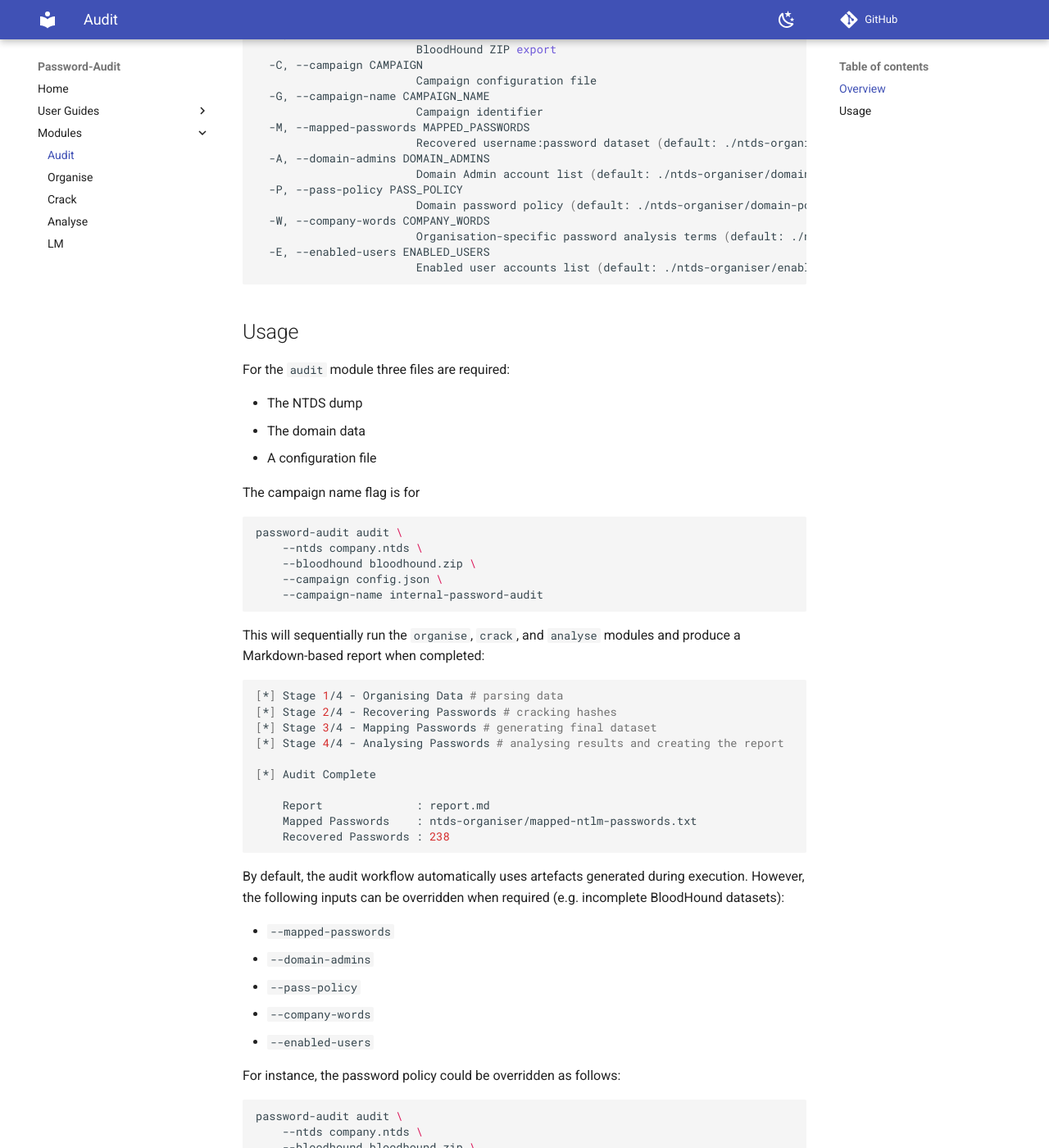
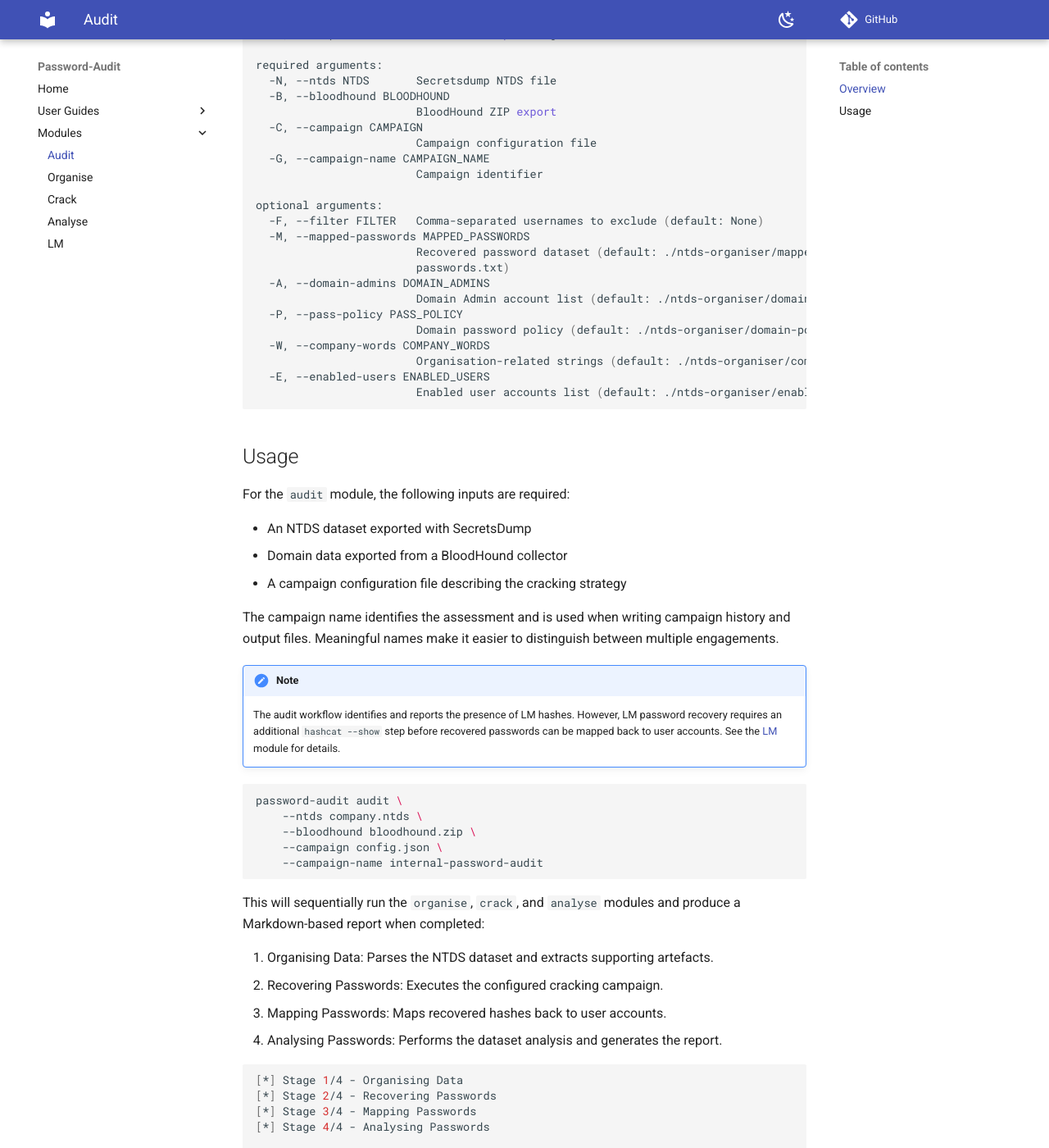
Before and after one commit to CSpanias/password-audit, an MkDocs documentation site: the page built from docs/audit.md, in a window 1280 px wide and 1400 px high, scrolled down 458 px. Shown: the whole window at 82% size. Built offline with MkDocs 1.6.1 and Material for MkDocs 9.7.7, drawn with Linux system fonts in a browser that asks for light colours; comment, search, counter and statistics services are not loaded; some of the changed text lies outside the part shown.

Commit message:
Refined audit module and associated docs.

````diff
--- a/docs/audit.md
+++ b/docs/audit.md
@@ -2,16 +2,20 @@
 
 ## Overview
 
-The `audit` module performs automatically the [end-to-end process](index.md#end-to-end-example) by orchestrating all the other three modules (`organise`, `crack`, and `analyse`).
+The `audit` module automates the [end-to-end process](index.md#end-to-end-example) process by orchestrating the `organise`, `crack`, and `analyse` modules.
 
 It is intended as the primary workflow for most engagements and automates the full password auditing process from data parsing through to report generation.
 
 ```bash
 $ password-audit audit -h
-usage: password-audit audit [-h] -N NTDS -B BLOODHOUND -C CAMPAIGN -G CAMPAIGN_NAME [-M MAPPED_PASSWORDS] [-A DOMAIN_ADMINS] [-P PASS_POLICY] [-W COMPANY_WORDS] [-E ENABLED_USERS]
+usage: password-audit audit [-h] -N NTDS -B BLOODHOUND -C CAMPAIGN -G CAMPAIGN_NAME [-F FILTER]
+                     [-M MAPPED_PASSWORDS] [-A DOMAIN_ADMINS] [-P PASS_POLICY] [-W COMPANY_WORDS]
+                     [-E ENABLED_USERS]
 
 options:
   -h, --help            show this help message and exit
+
+required arguments:
   -N, --ntds NTDS       Secretsdump NTDS file
   -B, --bloodhound BLOODHOUND
                         BloodHound ZIP export
@@ -19,27 +23,35 @@
                         Campaign configuration file
   -G, --campaign-name CAMPAIGN_NAME
                         Campaign identifier
+
+optional arguments:
+  -F, --filter FILTER   Comma-separated usernames to exclude (default: None)
   -M, --mapped-passwords MAPPED_PASSWORDS
-                        Recovered username:password dataset (default: ./ntds-organiser/mapped-ntlm-passwords.txt)
+                        Recovered password dataset (default: ./ntds-organiser/mapped-ntlm-
+                        passwords.txt)
   -A, --domain-admins DOMAIN_ADMINS
                         Domain Admin account list (default: ./ntds-organiser/domain-admins.txt)
   -P, --pass-policy PASS_POLICY
                         Domain password policy (default: ./ntds-organiser/domain-policy.txt)
   -W, --company-words COMPANY_WORDS
-                        Organisation-specific password analysis terms (default: ./ntds-organiser/company-words.txt)
+                        Organisation-related strings (default: ./ntds-organiser/company-words.txt)
   -E, --enabled-users ENABLED_USERS
                         Enabled user accounts list (default: ./ntds-organiser/enabled-users.txt)
 ```
 
 ## Usage
 
-For the `audit` module three files are required:
+For the `audit` module, the following inputs are required:
 
-- The NTDS dump
-- The domain data
-- A configuration file
+* An NTDS dataset exported with SecretsDump
+* Domain data exported from a BloodHound collector
+* A campaign configuration file describing the cracking strategy
 
-The campaign name flag is for
+The campaign name identifies the assessment and is used when writing campaign history and output files. Meaningful names make it easier to distinguish between multiple engagements.
+
+!!! note
+
+    The audit workflow identifies and reports the presence of LM hashes. However, LM password recovery requires an additional `hashcat --show` step before recovered passwords can be mapped back to user accounts. See the [LM](lm.md) module for details.
 
 ```bash
 password-audit audit \
@@ -51,11 +63,16 @@
 
 This will sequentially run the `organise`, `crack`, and `analyse` modules and produce a Markdown-based report when completed:
 
+1. Organising Data: Parses the NTDS dataset and extracts supporting artefacts.
+2. Recovering Passwords: Executes the configured cracking campaign.
+3. Mapping Passwords: Maps recovered hashes back to user accounts.
+4. Analysing Passwords: Performs the dataset analysis and generates the report.
+
 ```bash
-[*] Stage 1/4 - Organising Data # parsing data
-[*] Stage 2/4 - Recovering Passwords # cracking hashes
-[*] Stage 3/4 - Mapping Passwords # generating final dataset
-[*] Stage 4/4 - Analysing Passwords # analysing results and creating the report
+[*] Stage 1/4 - Organising Data
+[*] Stage 2/4 - Recovering Passwords
+[*] Stage 3/4 - Mapping Passwords
+[*] Stage 4/4 - Analysing Passwords
 
 [*] Audit Complete
 
@@ -64,7 +81,18 @@
     Recovered Passwords : 238
 ```
 
-By default, the audit workflow automatically uses artefacts generated during execution. However, the following inputs can be overridden when required (e.g. incomplete BloodHound datasets):
+The workflow also generates the intermediate artefacts produced by the underlying modules, including:
+
+* `ntds-organiser/mapped-ntlm-passwords.txt`
+* `ntds-organiser/domain-admins.txt`
+* `ntds-organiser/company-words.txt`
+* `ntds-organiser/domain-policy.txt`
+* `ntds-organiser/enabled-users.txt`
+* `report.md`
+
+If LM hashes are present and processed, additional LM-related artefacts may also be generated. See the [LM](lm.md) module for details.
+
+By default, the audit workflow automatically uses artefacts generated during execution. The following inputs can be overridden when custom datasets are required:
 
 * `--mapped-passwords`
 * `--domain-admins`
@@ -72,7 +100,7 @@
 * `--company-words`
 * `--enabled-users`
 
-For instance, the password policy could be overridden as follows:
+For example, the default password policy can be overridden as follows:
 
 ```bash
 password-audit audit \
````
Also changed, not shown: 3 other files.
